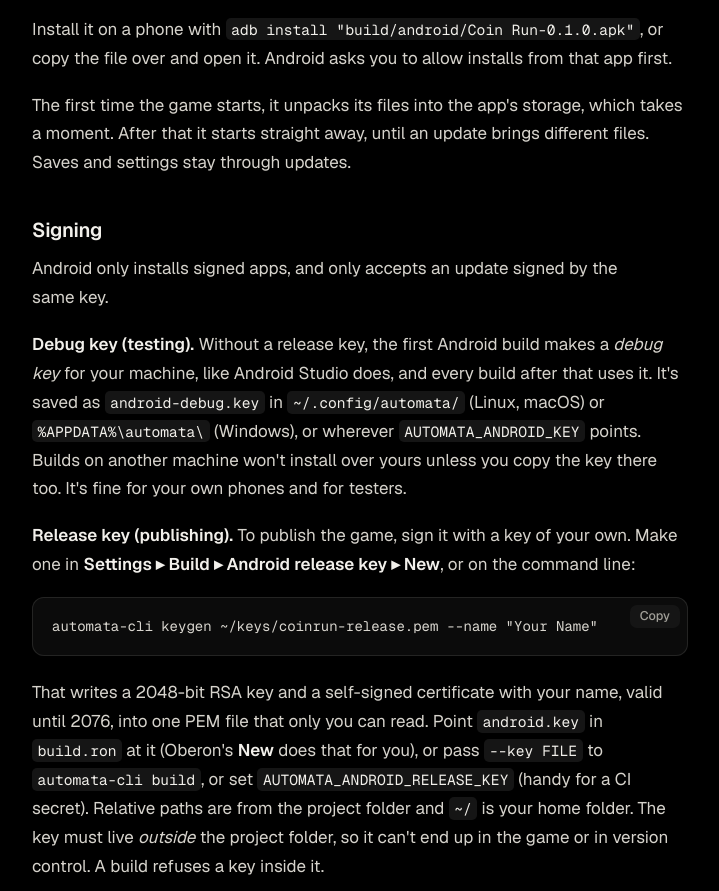
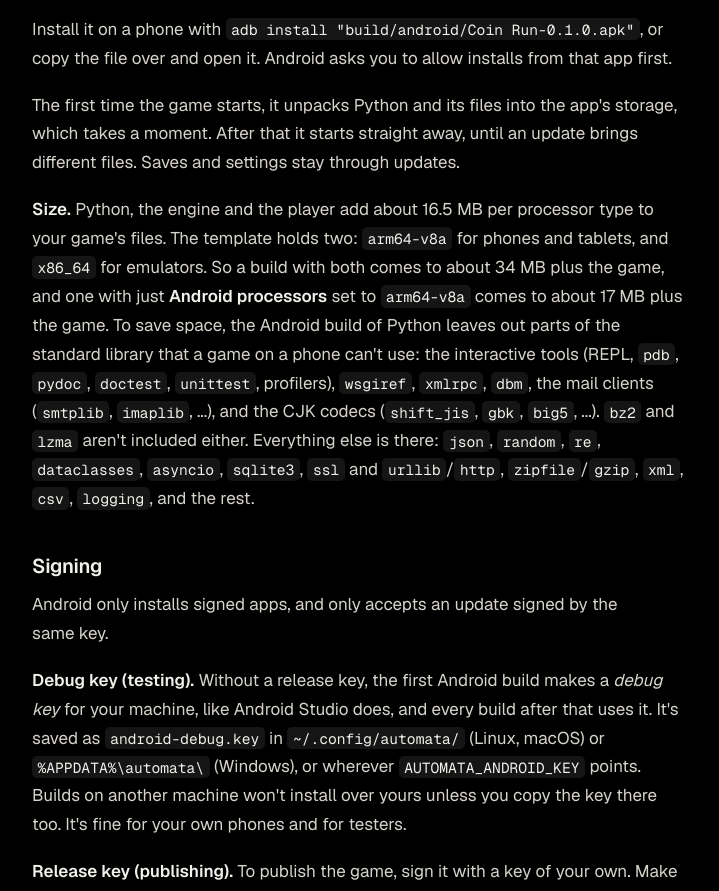
Before and after one commit to x017/automata, a plain HTML site: page docs/site/docs/oberon/exporting.html in a window 1280 px wide. Shown: the part 5097-5988 px from the top of the page, without its empty margins (296-1015 px from the left). Drawn offline with Linux system fonts and the light colour scheme.

Commit message:
E1 done: Android size budget 18 MB per ABI, docs and ROADMAP
- CI size budget tightened to 18 MB per processor type (16.5 MB today)
- Exporting: Android size and what the stdlib leaves out
- ROADMAP E1 ✅ with the numbers; NEXT_PLANS #1 done; android/README recipes

Co-authored-by: arena-agent <297053741+arena-agent@users.noreply.github.com>

```diff
--- a/docs/site/docs/oberon/exporting.html
+++ b/docs/site/docs/oberon/exporting.html
@@ -137,9 +137,22 @@ copies the Android template and then:</p>
 <p>Install it on a phone with <code>adb install &quot;build/android/Coin Run-0.1.0.apk&quot;</code>,
 or copy the file over and open it. Android asks you to allow installs from
 that app first.</p>
-<p>The first time the game starts, it unpacks its files into the app's
-storage, which takes a moment. After that it starts straight away, until an
-update brings different files. Saves and settings stay through updates.</p>
+<p>The first time the game starts, it unpacks Python and its files into the
+app's storage, which takes a moment. After that it starts straight away,
+until an update brings different files. Saves and settings stay through
+updates.</p>
+<p><strong>Size.</strong> Python, the engine and the player add about 16.5 MB per
+processor type to your game's files. The template holds two:
+<code>arm64-v8a</code> for phones and tablets, and <code>x86_64</code> for emulators. So a build
+with both comes to about 34 MB plus the game, and one with just
+<strong>Android processors</strong> set to <code>arm64-v8a</code> comes to about 17 MB plus the game.
+To save space, the Android build of Python leaves out parts of the standard
+library that a game on a phone can't use: the interactive tools (REPL, <code>pdb</code>,
+<code>pydoc</code>, <code>doctest</code>, <code>unittest</code>, profilers), <code>wsgiref</code>, <code>xmlrpc</code>, <code>dbm</code>, the
+mail clients (<code>smtplib</code>, <code>imaplib</code>, ...), and the CJK codecs (<code>shift_jis</code>,
+<code>gbk</code>, <code>big5</code>, ...). <code>bz2</code> and <code>lzma</code> aren't included either. Everything else
+is there: <code>json</code>, <code>random</code>, <code>re</code>, <code>dataclasses</code>, <code>asyncio</code>, <code>sqlite3</code>, <code>ssl</code> and
+<code>urllib</code>/<code>http</code>, <code>zipfile</code>/<code>gzip</code>, <code>xml</code>, <code>csv</code>, <code>logging</code>, and the rest.</p>
 <h3 id="signing">Signing<a class="anchor" href="#signing" aria-label="Link to this section">#</a></h3>
 <p>Android only installs signed apps, and only accepts an update signed by
 the same key.</p>
```
Also changed, not shown: docs/site/docs/_static/search-index.js, 5 other files.
